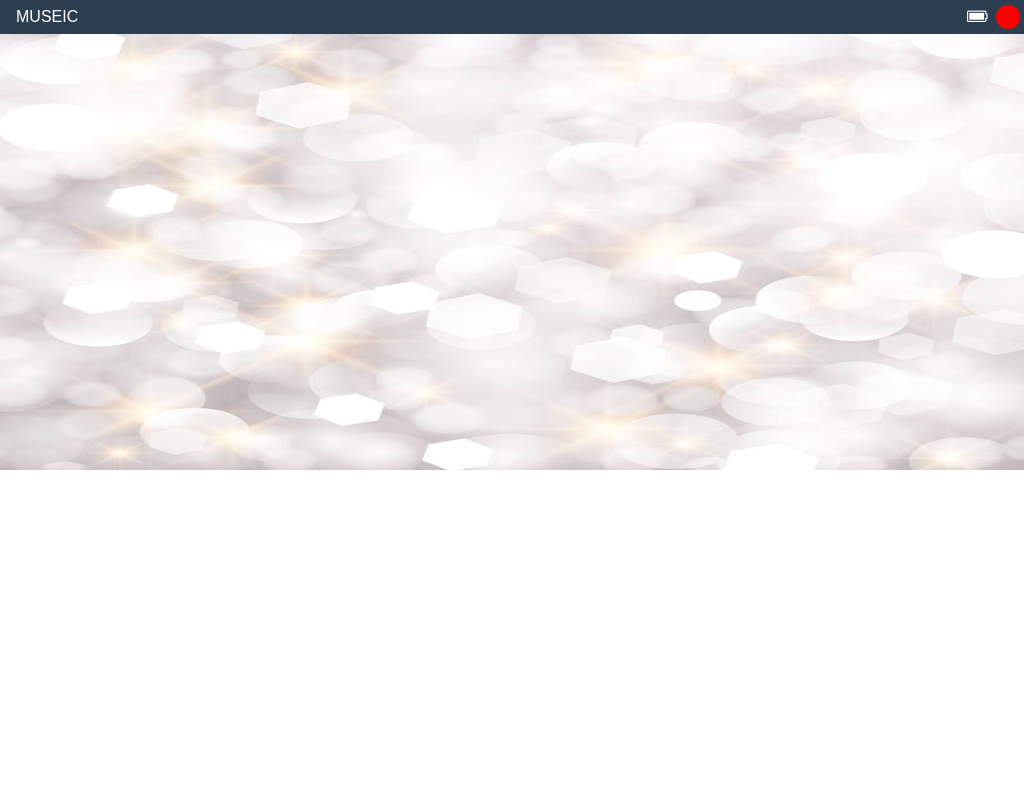
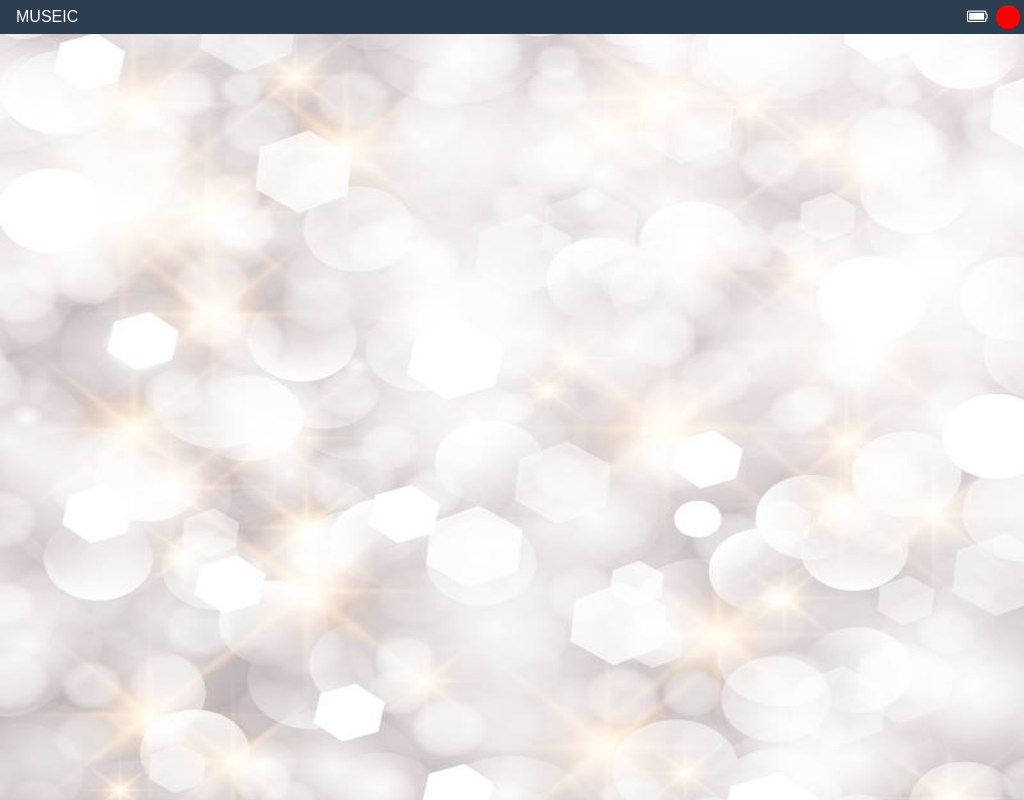
Before and after one commit to moosingin3space/museic, an Electron app: page webapp/index.html in a window 1024 px wide. Drawn offline with nearby package versions, Linux system fonts and the light colour scheme.

Commit message:
made backgrounds fit better

```diff
--- a/webapp/index.html
+++ b/webapp/index.html
@@ -16,7 +16,7 @@
             <i class="indicator fa fa-battery-4"></i>
           </li>
           <li class="pure-menu-item">
-            <div id="status-light" class="status-not-connected"></div>
+            <div id="status-light" class="indicator status-not-connected"></div>
           </li>
         </ul>
       </div>
--- a/webapp/layout.css
+++ b/webapp/layout.css
@@ -12,3 +12,7 @@ html, body {
 .app-header > .pure-menu-list {
     float: right;
 }
+
+.content {
+    height: 100%;
+}
--- a/webapp/styles.css
+++ b/webapp/styles.css
@@ -8,11 +8,11 @@
 
 #mood-display {
     width: 100%;
-    height: 450px;
+    height: 100%;
 }
 
 .mood {
-    background-size: 100% 450px;
+    background-size: 100% 100%;
 }
 
 .mood-relaxed {
@@ -21,7 +21,6 @@
 
 .mood-neutral {
     background-image: url('mood-neutral.jpg');
-    background-repeat: round no-repeat;
 }
 
 .mood-excited {
@@ -32,8 +31,6 @@
     width: 24px;
     height: 24px;
     border-radius: 12px;
-    margin-top: 5px;
-    margin-right: 4px;
 }
 
 .status-not-connected {
```
